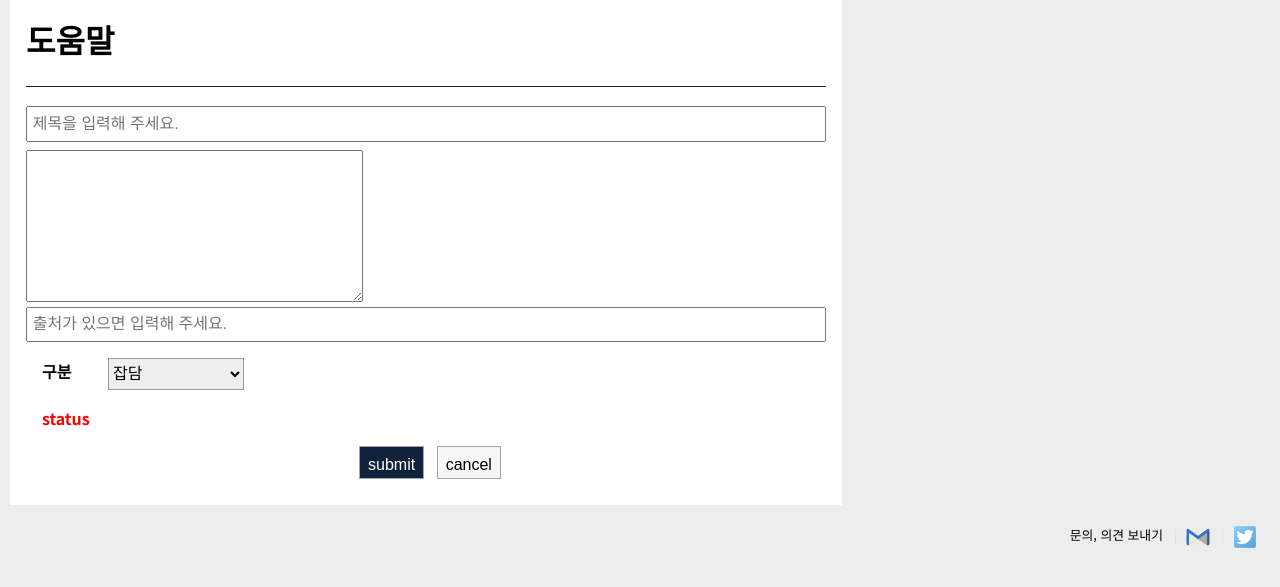
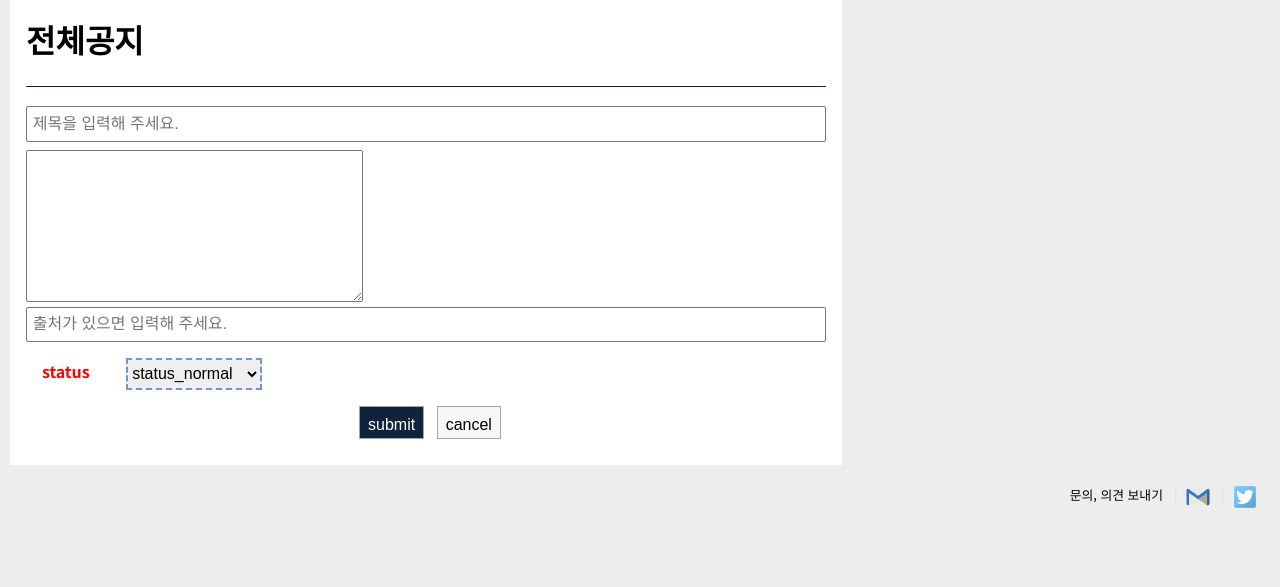
Before and after one commit to genonfire/bbgo, a Django app: page /boards/1/new/ in a window 1280 px wide. Shown: the top 587 px of the page. Run offline with Django 3.2, Linux system fonts and the light colour scheme; the visitor is signed in with stand-in values (Sample User, id 1); parts of the project's set-up code (start-up, migrations or seed data) failed here and were passed over.

Commit message:
daily starbucking

```diff
--- a/boards/forms.py
+++ b/boards/forms.py
@@ -16,7 +16,7 @@ class BoardEditForm(forms.ModelForm):
         )
         model = Board
         exclude = (
-            'table', 'status', 'user', 'created_at', 'modified_at', 'ip',
+            'table', 'user', 'created_at', 'modified_at', 'ip',
             'view_count', 'like_count', 'dislike_count', 'reply_count',
             'like_users', 'dislike_users', 'replies',
         )
--- a/boards/models.py
+++ b/boards/models.py
@@ -2,13 +2,23 @@
 from django.conf import settings
 from django.core.urlresolvers import reverse_lazy
 from django.db import models
+from django.utils.translation import ugettext as _
 
 
 class Board(models.Model):
     """Board of boards"""
 
+    BOARD_STATUS = {
+        ('1normal', _('status_normal')),
+        ('2temp', _('status_temp')),
+        ('3notice', _('status_notice')),
+        ('4warning', _('status_warning')),
+        ('5hidden', _('status_hidden')),
+        ('6deleted', _('status_deleted')),
+    }
+
     table = models.IntegerField(default=0)
-    status = models.CharField(max_length=10, choices=settings.BOARD_STATUS, default='1normal')
+    status = models.CharField(max_length=10, choices=BOARD_STATUS, default='1normal')
     user = models.ForeignKey(settings.AUTH_USER_MODEL)
     created_at = models.DateTimeField(auto_now_add=True)
     modified_at = models.DateTimeField(auto_now_add=True)
@@ -32,3 +42,18 @@ class Board(models.Model):
     def get_article_url(self):
         """Back to article"""
         return reverse_lazy('boards:show_article', args=[self.id])
+
+    def get_status_text(self):
+        """Get status text"""
+        if self.status == '1normal':
+            return _('status_normal')
+        elif self.status == '2temp':
+            return _('status_temp')
+        elif self.status == '3notice':
+            return _('status_notice')
+        elif self.status == '4warning':
+            return _('status_warning')
+        elif self.status == '5hidden':
+            return _('status_hidden')
+        elif self.status == '6deleted':
+            return _('status_deleted')
--- a/boards/table.py
+++ b/boards/table.py
@@ -21,8 +21,8 @@ class BoardTable():
         # > 0: CATEGORY 에 설정된 카테고리 사용
         # 0 ~ 9 관리자만(superuser, staff) 쓰기 가능
         ['최신글', '모든 게시판의 최근 게시물을 모아봅니다.', 0],  # 0: 쓰기금지
-        ['도움말', '', 1],  # 1
-        ['공지사항', '', 0],  # 2
+        ['전체공지', '', 0],  # 1
+        ['도움말', '', 1],  # 2
         ['', '', 0],  # 3
         ['', '', 0],  # 4
         ['', '', 0],  # 5
--- a/boards/urls.py
+++ b/boards/urls.py
@@ -21,22 +21,22 @@ urlpatterns = [
         name='show_list'
     ),
     url(
+        r'^(?P<table>\d+)/new/$',
+        views.new_article,
+        name='new_article'
+    ),
+    url(
         r'^article/(?P<id>\d+)/$',
         views.show_article,
         name='show_article'
     ),
     url(
-        r'^(?P<table>\d+)/new/$',
-        views.new_article,
-        name='new_article'
-    ),
-    url(
-        r'^(?P<id>\d+)/edit/$',
+        r'^article/(?P<id>\d+)/edit/$',
         views.edit_article,
         name='edit_article'
     ),
     url(
-        r'^(?P<id>\d+)/delete/$',
+        r'^article/(?P<id>\d+)/delete/$',
         views.delete_article,
         name='delete_article'
     ),
--- a/boards/views.py
+++ b/boards/views.py
@@ -2,10 +2,11 @@
 from math import ceil
 import sys
 
-from core.utils import get_ipaddress, get_template
+from core.utils import get_ipaddress
 
-from django.conf import settings
+# from django.conf import settings
 from django.contrib.auth.decorators import login_required
+from django.db.models import Q
 from django.http import HttpResponse
 from django.shortcuts import get_object_or_404, redirect, render
 from django.utils import timezone
@@ -42,15 +43,23 @@ def show_list(request, table=0, page=0):
     start_at = current_page * list_count
     end_at = start_at + list_count
 
+    q = Q(status__iexact='1normal') | Q(status__iexact='4warning')
+
     if int(table) == 0:
-        total = Board.objects.filter().count()
-        lists = Board.objects.filter().order_by('-id')[start_at:end_at]
+        top_notice = Board.objects.filter(table=1).filter(status__iexact='3notice').order_by('-id')
+        notice_list = None
+        total = Board.objects.filter(q).count()
+        lists = Board.objects.filter(q).order_by('-id')[start_at:end_at]
         name_list = board_table.get_table_list()
     else:
-        total = Board.objects.filter(table=table).count()
-        lists = Board.objects.filter(table=table).order_by('-id')[start_at:end_at]
+        top_notice = Board.objects.filter(table=1).filter(status__iexact='3notice').order_by('-id')
+        if int(table) == 1:
+            notice_list = None
+        else:
+            notice_list = Board.objects.filter(table=table).filter(status__iexact='3notice').order_by('-id')
+        total = Board.objects.filter(table=table).filter(q).count()
+        lists = Board.objects.filter(table=table).filter(q).order_by('-id')[start_at:end_at]
         name_list = None
-    now = timezone.now()
 
     index_begin = (current_page / 10) * 10 + 1
     index_total = int(ceil(float(total) / list_count))
@@ -69,11 +78,12 @@ def show_list(request, table=0, page=0):
 
     return render(
         request,
-        get_template(request, "boards/m-show_list.html"),
+        "boards/show_list.html",
         {
+            'top_notice': top_notice,
+            'notice_list': notice_list,
             'lists': lists,
             'total': total,
-            'today': now.date,
             'table': table,
             'table_name': table_name,
             'table_desc': table_desc,
@@ -100,6 +110,11 @@ def show_article(request, id):
     table_name = board_table.get_table_name(table)
     table_desc = board_table.get_table_desc(table)
 
+    if article.status != '1normal':
+        status_text = article.get_status_text()
+    else:
+        status_text = ''
+
     return render(
         request,
         "boards/show_article.html",
@@ -107,6 +122,7 @@ def show_article(request, id):
             'article': article,
             'table_name': table_name,
             'table_desc': table_desc,
+            'status_text': status_text,
         }
     )
 
@@ -122,6 +138,10 @@ def new_article(request, table=0):
         editform = BoardEditForm(request.POST, request.FILES)
         if editform.is_valid():
             article = editform.save(commit=False)
+            if article.status != '1normal' and article.status != '2temp':
+                if not request.user.is_staff:
+                    msg = _("Wrong status from user.")
+                    return HttpResponse(msg)
             article.user = request.user
             article.ip = get_ipaddress(request)
             article.table = table
@@ -149,7 +169,7 @@ def new_article(request, table=0):
             'boards/edit_article.html',
             {
                 'form': editform,
-                'editType': 'new',
+                'edit_type': 'new',
                 'table_name': table_name,
                 'table_desc': table_desc,
                 'category_choices': category_choices,
@@ -191,7 +211,7 @@ def edit_article(request, id):
         'boards/edit_article.html',
         {
             'form': editform,
-            'editType': 'edit',
+            'edit_type': 'edit',
             'table_name': table_name,
             'table_desc': table_desc,
             'category_choices': category_choices,
@@ -203,6 +223,11 @@ def edit_article(request, id):
 def delete_article(request, id):
     """Delete article"""
     article = get_object_or_404(Board, pk=id)
-    article.delete()
+
+    if request.user != article.user and not request.user.is_staff:
+        return HttpResponse(_('Wrong access'))
+
+    article.status = '6deleted'
+    article.save()
 
     return redirect(article.get_absolute_url())
--- a/static/css/haru.css
+++ b/static/css/haru.css
@@ -14,8 +14,8 @@ table th, table td {word-break:break-all;}
 dd, dl, ol, ul, form {margin:0;padding:0;}
 li {list-style-type:none;}
 form {margin:0;padding:0;}
-pre {margin:.5em;background:#EFF0F1;font-family:"Courier"}
-input, button, select, textarea,pre {box-sizing:border-box;font-size:1.0em;}
+pre {box-sizing:border-box;margin:.5em;background:#EFF0F1;font-size:1em;font-family:"Courier";overflow-x:scroll;}
+input, button, select, textarea {box-sizing:border-box;font-size:1.0em;}
 input[type="button"], input[type="submit"] {cursor:pointer;display:inline-block;height:2.1em;margin-left:.5em;padding:0 .5em;box-sizing:border-box;border:1px solid #a5a5a5;background:#f6f6f6;color:#000;line-height:2.2em;}
 input[type="submit"] {background:#11223d;color:#fff;}
 a {vertical-align:middle;box-sizing:border-box;color:#333;text-decoration:none;}
@@ -59,6 +59,8 @@ table.board td {padding:.2em;font-size:.95em;}
 table.board td a {color:#11223d;}
 table.board td a:visited {color:#888;}
 table.board td a:hover {text-decoration:none;color:#E54F44;}
+table.board td.notice a {color:black;}
+table.board td.notice a:visited {color:black;}
 table.board th.category {width:auto;min-width:50px;max-width:80px;}
 table.board th.subject {width:auto;min-width:420px;}
 table.board th.name {width:100px;}
@@ -66,7 +68,8 @@ table.board th.like_count {width:50px;}
 table.board th.view_count {width:50px;}
 table.board th.datetime {width:60px;}
 table.board td.category {width:auto;min-width:50px;max-width:80px;color:#9393AE;}
-table.board td.subject {width:auto;min-width:420px;}
+table.board td.subject {width:auto;min-width:420px;text-align:left;}
+table.board td.notice {font-weight:bold;}
 table.board td.name {width:100px;}
 table.board td.like_count {width:50px;font-size:.8em;}
 table.board td.view_count {width:50px;font-size:.8em;}
@@ -105,11 +108,12 @@ table.board td.datetime {width:60px;font-size:.8em;}
 .input_submit {text-align:center;}
 
 .article_subject {width:100%;color:#000;font-size:1.3em;}
+.article_subject span {font-size:.9em;font-weight:bold;color:#999;}
 .article_user {margin-top:0.5em;padding:0.5em;width:100%;height:2.0em;line-height:1.9em;vertical-align:middle;background:#f6f6f6;}
 span.nim {font-size:.8em;color:#666;}
 .article_view_count {float:right;margin-right:0px;vertical-align:middle;font-size:.8em;color:#888;}
 .article_view_count span {margin-left:.3em;margin-right:0;vertical-align:center;}
-.article_view_count span a {display:inline-block;width:3em;height:100%;margin-left:.2em;box-sizing:border-box;border:1px solid #a5a5a5;background:#11223d;color:#fff;text-align:center;}
+.article_view_count a span {display:inline-block;width:3em;height:100%;margin-left:.2em;box-sizing:border-box;border:1px solid #a5a5a5;background:#11223d;color:#fff;text-align:center;}
 .article_view_misc {margin-left:.5em;font-size:.8em;color:#999;vertical-align:middle;}
 .article_view_ip {float:right;margin-right:0;letter-spacing:.1em;}
 .article_view_content {margin-top:1em;margin-bottom:.5em;padding-right:.1em;}
--- a/static/js/boards_article.js
+++ b/static/js/boards_article.js
@@ -13,6 +13,7 @@ function like_article(id) {
         success: function(data) {
             $('#article_view_text').html(data[1]);
             if (data[0] > 0) {
+                console.log(data[0]);
                 $('#article_view_like_count').html(data[0]);
             }
         },
--- a/templates/haru/boards/edit_article.html
+++ b/templates/haru/boards/edit_article.html
@@ -51,13 +51,19 @@
                     </select>
                 </div>
             {% endif %}
-            {% if user.is_staff %}
+            {% if user.is_authenticated %}
                 <div class="input_status">
+            {% else %}
+                <div class="input_status" style="display:none">
+            {% endif %}
                     <b>{% trans 'status' %}</b> {{ form.status }}
                 </div>
-            {% endif %}
             <div class="input_submit">
-                <input type="submit" value="{% trans 'submit' %}">
+                {% if edit_type == 'new' %}
+                    <input type="submit" value="{% trans 'submit' %}">
+                {% else %}
+                    <input type="submit" value="{% trans 'save' %}">
+                {% endif %}
                 <input type="button" value="{% trans 'cancel' %}" onClick="javascript:history.back(1);">
             </div>
         </form>
--- a/templates/haru/login.html
+++ b/templates/haru/login.html
@@ -17,7 +17,7 @@
             {% if user.is_authenticated %}
                 회원정보관련 문의나 요청은 이메일로 부탁드립니다.
             {% else %}
-                회원가입을 하시려면 회원가입 버튼을 눌러주세요. <span><a href="#">회원가입</a></span>
+                회원가입을 하시려면 회원가입 버튼을 눌러주세요. <span><a href="javascript:void(0)">회원가입</a></span>
             {% endif %}
         </div>
         {% if user.is_authenticated %}
```
Also changed, not shown: bbgo/settings.py (+0 -9 lines), templates/haru/boards/show_article.html (+17 -13 lines), templates/haru/boards/show_list.html (+56 -0 lines), locale/en/LC_MESSAGES/django.po, locale/en/LC_MESSAGES/djangojs.po, locale/ko/LC_MESSAGES/django.po, locale/ko/LC_MESSAGES/djangojs.po, 4 other files.
